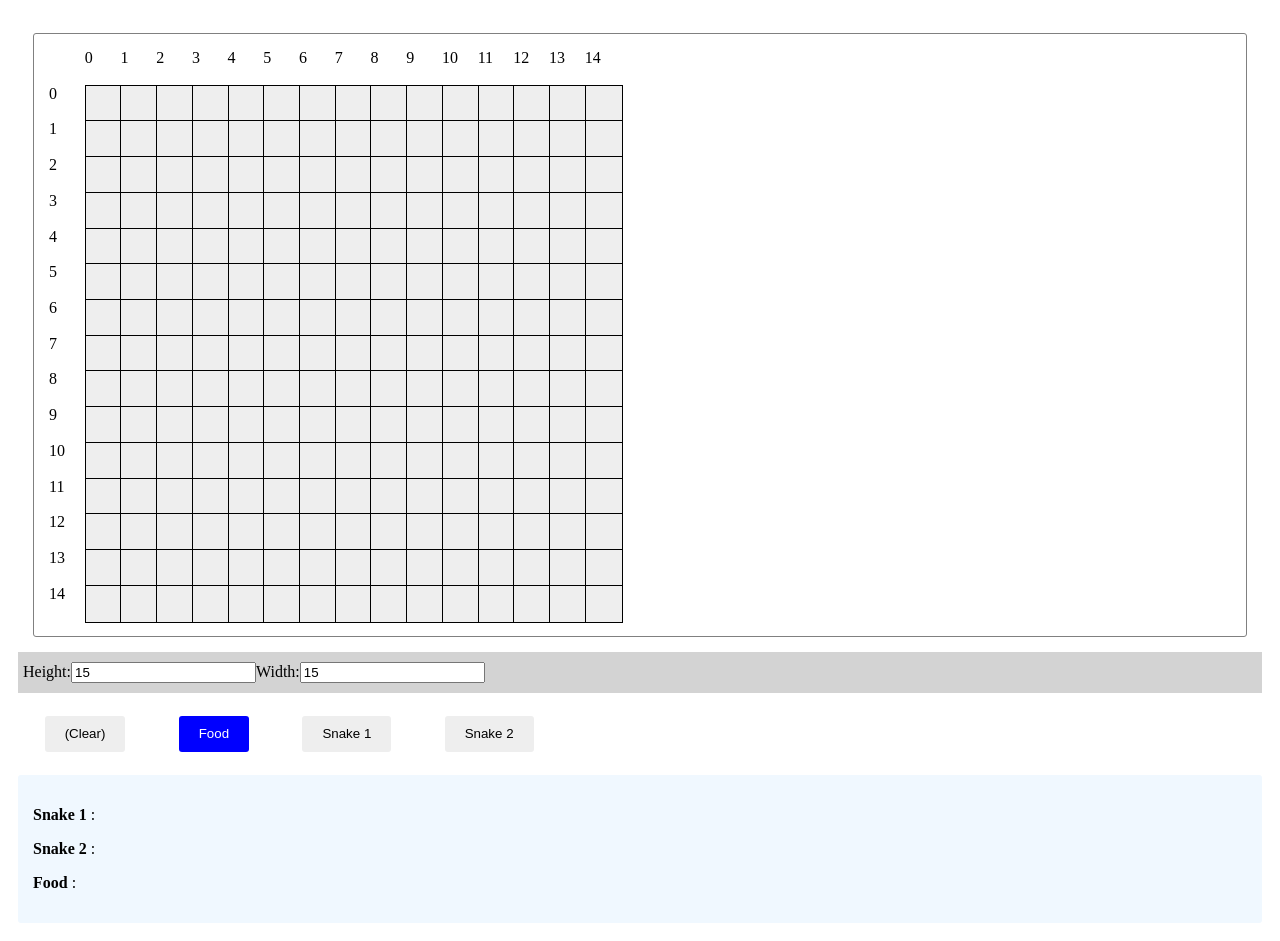
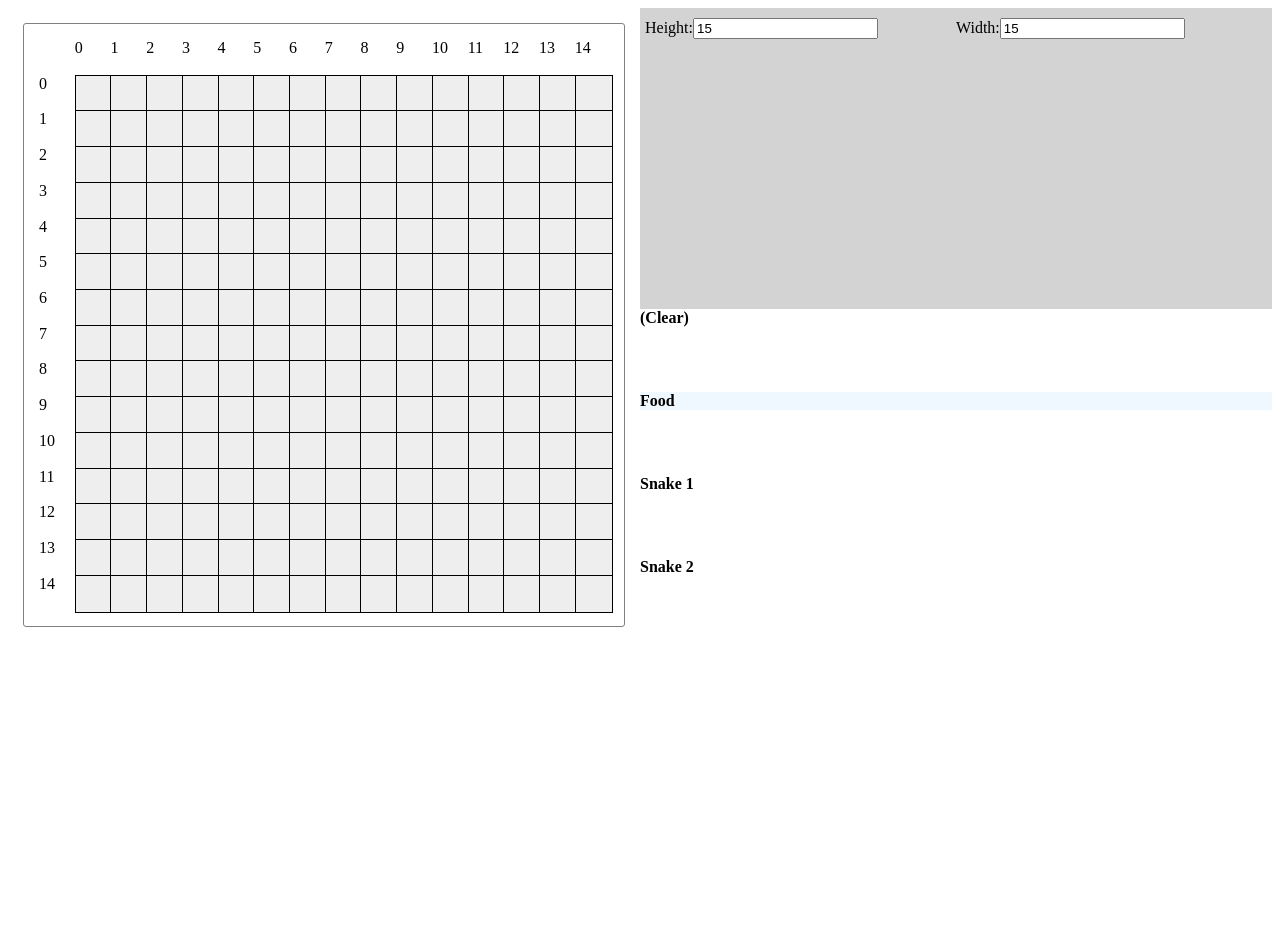
Before and after one commit to JNotelddim/coordinate-plotter, a React (Create React App) app: page / in a window 1280 px wide. After the commit the page ends 800 px from the top, so only its background shows below. Built offline with nearby package versions, Linux system fonts and the light colour scheme.

Commit message:
Replace InputModeSelector and Output with Snakes section
will probably wanna rename it at some point to reflect that it also
covers the food and clear inputmodes -- for now thow im tryna combine
the inputmode and the output into sections grouped by snake

```diff
--- a/src/components/App.js
+++ b/src/components/App.js
@@ -1,25 +1,22 @@
 import React from "react";
-import styled from "styled-components";
+import Grid from "@material-ui/core/Grid";
 
 import BoardGrid from "./Grid";
-import Output from "./Output";
 import GridMeta from "./GridMeta";
-import InputModeSelector from "./InputModeSelector";
-// import Snakes from './Snakes';
-
-const Container = styled.div`
-  height: auto;
-  padding: 10px;
-`;
+import Snakes from "./Snakes";
 
 const App = () => {
   return (
-    <Container>
-      <BoardGrid />
-      <GridMeta />
-      <InputModeSelector />
-      <Output />
-    </Container>
+    <Grid container direction="row">
+      <Grid item md={8} lg={6}>
+        <BoardGrid />
+      </Grid>
+
+      <Grid container item md={4} lg={6}>
+        <GridMeta />
+        <Snakes />
+      </Grid>
+    </Grid>
   );
 };
 
--- a/src/components/Cell.js
+++ b/src/components/Cell.js
@@ -30,7 +30,7 @@ Cell.propTypes = {
   y: PropTypes.number,
   value: PropTypes.string,
   setCellContents: PropTypes.func,
-  inputMode: PropTypes.string,
+  inputMode: PropTypes.shape({ name: PropTypes.string, id: PropTypes.string }),
   height: PropTypes.number
 };
 
--- a/src/components/GridMeta.js
+++ b/src/components/GridMeta.js
@@ -4,15 +4,18 @@ import styled from "styled-components";
 import PropTypes from "prop-types";
 
 import { updateGridHeight, updateGridWidth } from "../state/grid/grid.actions";
+import { Grid } from "@material-ui/core";
 
-const MetaSection = styled.section`
+const MetaSection = styled(Grid)`
   background: lightgrey;
   padding: 10px 5px;
   margin: 10px 0px;
 `;
+
 const GridMeta = ({ height, width, updateGridHeight, updateGridWidth }) => {
   return (
-    <MetaSection>
+    <MetaSection container item direction="row">
+      <Grid item xs={6}>
         <label>Height:</label>
         <input
           value={height}
@@ -20,6 +23,8 @@ const GridMeta = ({ height, width, updateGridHeight, updateGridWidth }) => {
           type="number"
           min="0"
         />
+      </Grid>
+      <Grid item xs={6}>
         <label>Width:</label>
         <input
           value={width}
@@ -27,6 +32,7 @@ const GridMeta = ({ height, width, updateGridHeight, updateGridWidth }) => {
           type="number"
           min="0"
         />
+      </Grid>
     </MetaSection>
   );
 };
--- a/src/components/InputModeSelector.js
+++ b/src/components/InputModeSelector.js
@@ -1,13 +1,11 @@
 import React from "react";
 import { connect } from "react-redux";
-import styled from "styled-components";
 import PropTypes from "prop-types";
+import Grid from "@material-ui/core/Grid";
 
 import { setInputMode } from "../state/grid/grid.actions";
 import * as gridTypes from "../state/grid/grid.types";
 import Button from "./Button";
-
-const Container = styled.div``;
 
 const InputModeSelector = ({ snakes, inputMode, setInputMode }) => {
   const inputModeOptions = [
@@ -17,16 +15,21 @@ const InputModeSelector = ({ snakes, inputMode, setInputMode }) => {
   ];
 
   const modeOptionButtons = inputModeOptions.map((option, i) => (
+    <Grid key={i} item xs={3}>
       <Button
-      key={i}
         onClick={() => setInputMode(option)}
         selected={inputMode === option}
       >
         {option.name}
       </Button>
+    </Grid>
   ));
 
-  return <Container>{modeOptionButtons}</Container>;
+  return (
+    <Grid container item>
+      {modeOptionButtons}
+    </Grid>
+  );
 };
 
 InputModeSelector.propTypes = {
--- a/src/components/Snakes.js
+++ b/src/components/Snakes.js
@@ -1,12 +1,56 @@
 import React from "react";
-import { connect } from "react-redux";
+import { connect, useDispatch } from "react-redux";
+import PropTypes from "prop-types";
+import Grid from "@material-ui/core/Grid";
+import styled from "styled-components";
 
-const Snakes = () => {
-  return <div>Snakes</div>;
+import { setInputMode } from "../state/grid/grid.actions";
+
+export const SnakeSection = ({ snake, isSelected }) => {
+  const dispatch = useDispatch();
+  const Wrapper = styled.div`
+    background-color: ${isSelected ? "aliceblue" : ""};
+  `;
+
+  return (
+    <Grid item onClick={() => dispatch(setInputMode(snake))} xs={12}>
+      <Wrapper>
+        <b>{snake.name}</b>
+      </Wrapper>
+    </Grid>
+  );
+};
+
+const Snakes = ({ snakes, inputMode }) => {
+  const snakeSections = snakes.map(snake => (
+    <SnakeSection
+      snake={snake}
+      isSelected={snake === inputMode}
+      key={snake.id}
+    />
+  ));
+
+  return (
+    <Grid container item>
+      {snakeSections}
+    </Grid>
+  );
+};
+
+SnakeSection.propTypes = {
+  snake: PropTypes.shape({ name: PropTypes.string, id: PropTypes.string }),
+  isSelected: PropTypes.bool
+};
+
+Snakes.propTypes = {
+  snakes: PropTypes.arrayOf(
+    PropTypes.shape({ name: PropTypes.string, id: PropTypes.string })
+  ),
+  inputMode: PropTypes.shape({ name: PropTypes.string, id: PropTypes.string })
 };
 
 const mapStateToProps = state => {
-  return { snakes: state.snakes };
+  return { snakes: state.snakes, inputMode: state.grid.inputMode };
 };
 
 export default connect(mapStateToProps)(Snakes);
--- a/src/index.js
+++ b/src/index.js
@@ -7,7 +7,7 @@ import App from "./components/App";
 import gridReducer from "./state/grid/grid.reducers";
 import snakesReducer from "./state/snakes/snakes.reducers";
 
-let reducers = combineReducers({
+const reducers = combineReducers({
   grid: gridReducer,
   snakes: snakesReducer
 });
--- a/src/state/snakes/snakes.reducers.js
+++ b/src/state/snakes/snakes.reducers.js
@@ -1,4 +1,8 @@
+import { FOOD_INPUT_MODE, CLEAR_INPUT_MODE } from "../grid/grid.types";
+
 const DEFAULT_SNAKES_STATE = [
+  CLEAR_INPUT_MODE,
+  FOOD_INPUT_MODE,
   {
     name: "Snake 1",
     id: "s1"
```
Lines whose indentation alone changed are shown as unchanged.
